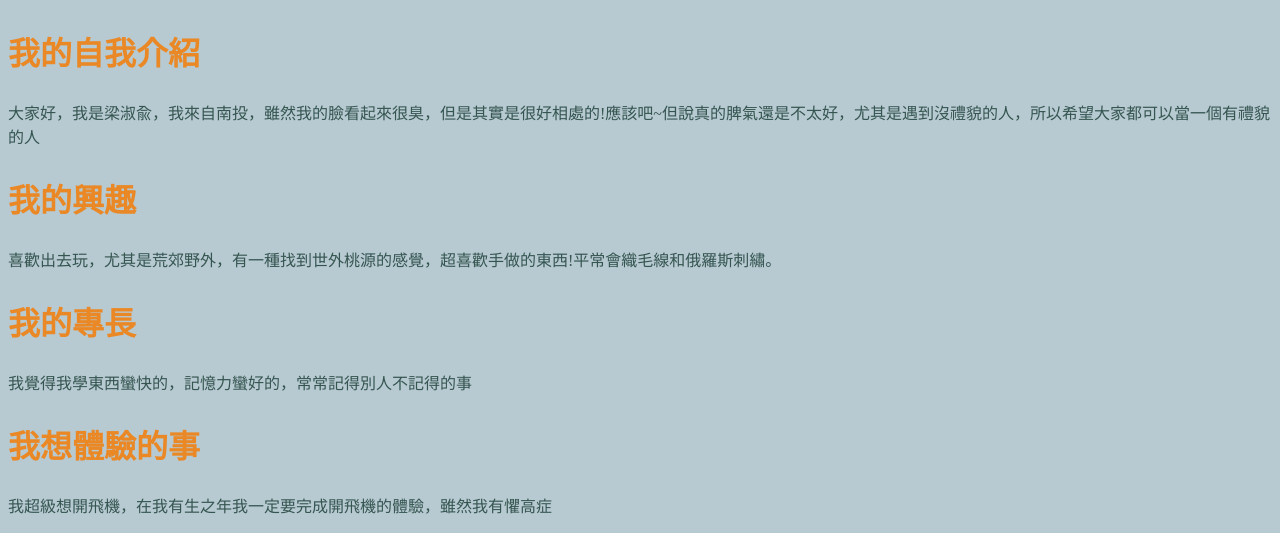
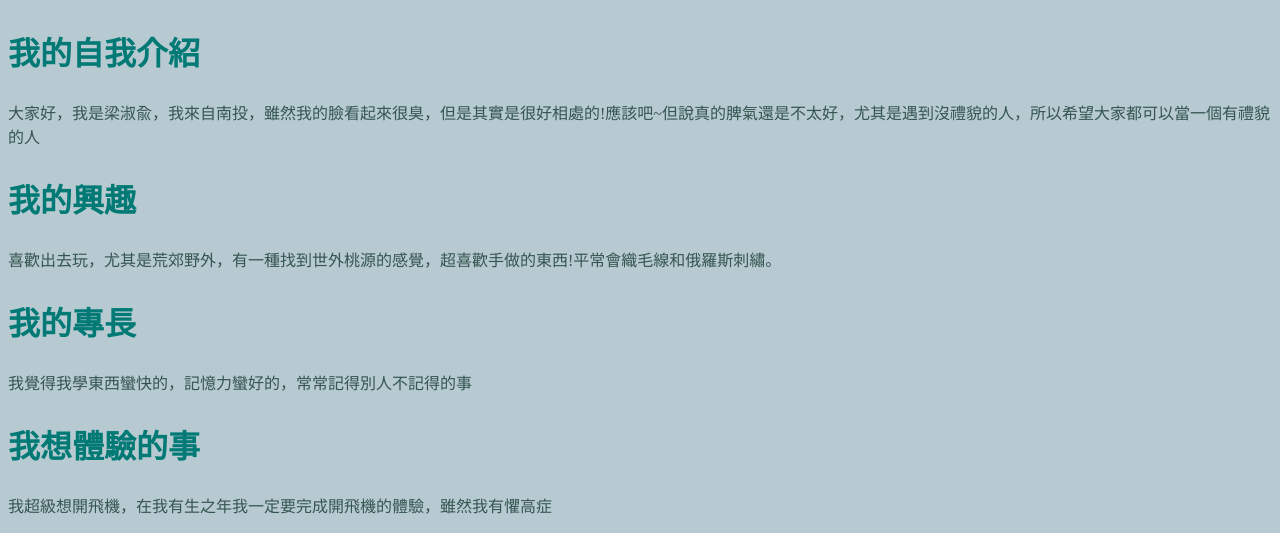
Before and after one commit to ann1004/web, a plain HTML site: page index.htm in a window 1280 px wide. Shown: the part 311-844 px from the top of the page. Drawn offline with Linux system fonts and the light colour scheme.

Commit message:
Update index.htm

```diff
--- a/index.htm
+++ b/index.htm
@@ -8,7 +8,7 @@
     background-color:#b7c9d1;
    }
    h2{
-    color:#ea8825;
+    color:#017a75;
     font-size:2em;
    }
    p{
```
